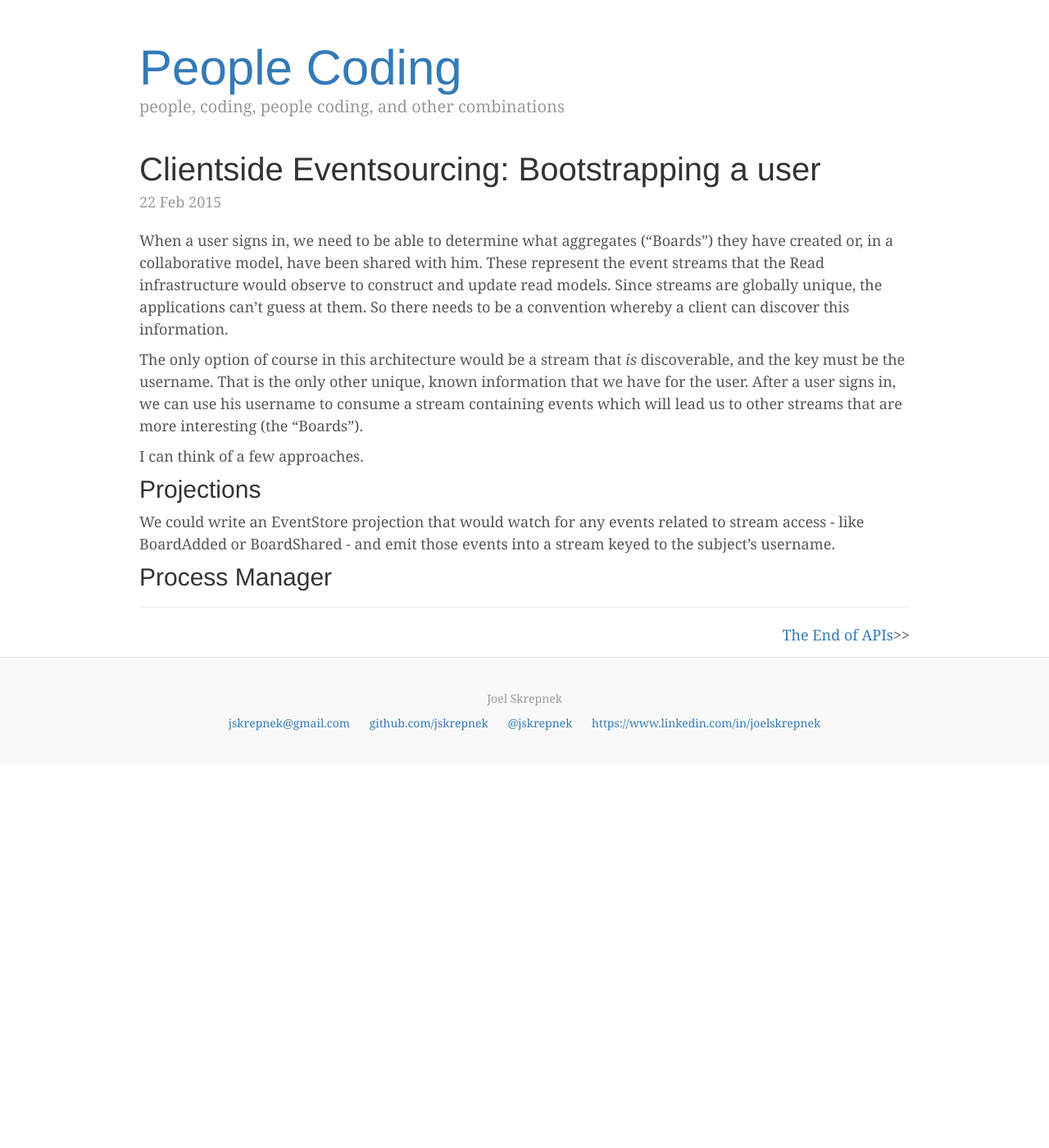
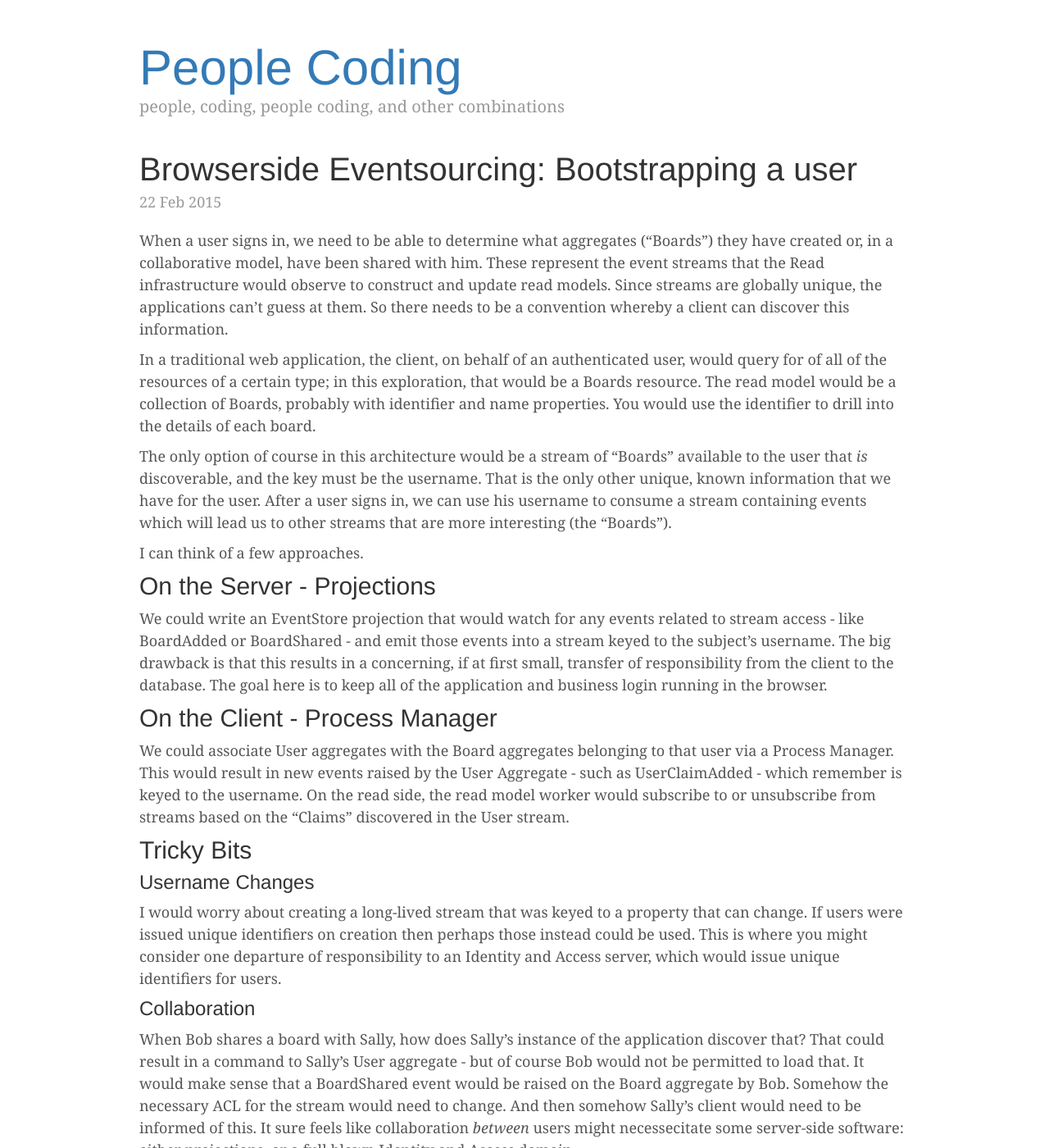
Before and after one commit to jskrepnek/jskrepnek.github.io, a Jekyll site: the page built from _posts/2015-02-22-bootstrapping-a-user.md, in a window 1280 px wide and 1400 px high. Shown: the whole window at 82% size. Built offline with Jekyll 4.4.1, drawn with Linux system fonts in a browser that asks for light colours; Markdown is read by kramdown in place of the engine named in the settings; some of the changed text lies outside the part shown.

Commit message:
Finished post Bootstrapping a user

```diff
--- a/_posts/2015-02-22-bootstrapping-a-user.md
+++ b/_posts/2015-02-22-bootstrapping-a-user.md
@@ -1,18 +1,30 @@
 ---
 layout: post
-title:  "Clientside Eventsourcing: Bootstrapping a user"
+title:  "Browserside Eventsourcing: Bootstrapping a user"
 date:   2015-02-22 16:38
 tags: software smartclients eventsourcing
 ---
 When a user signs in, we need to be able to determine what aggregates ("Boards") they have created or, in a collaborative model, have been shared with him.  These represent the event streams that the Read infrastructure would observe to construct and update read models.  Since streams are globally unique, the applications can't guess at them.  So there needs to be a convention whereby a client can discover this information.
 
-The only option of course in this architecture would be a stream that *is* discoverable, and the key must be the username.  That is the only other unique, known information that we have for the user.  After a user signs in, we can use his username to consume a stream containing events which will lead us to other streams that are more interesting (the "Boards").
+In a traditional web application, the client, on behalf of an authenticated user, would query for of all of the resources of a certain type; in this exploration, that would be a Boards resource.  The read model would be a collection of Boards, probably with identifier and name properties.  You would use the identifier to drill into the details of each board.
+
+The only option of course in this architecture would be a stream of "Boards" available to the user that *is* discoverable, and the key must be the username.  That is the only other unique, known information that we have for the user.  After a user signs in, we can use his username to consume a stream containing events which will lead us to other streams that are more interesting (the "Boards").
 
 I can think of a few approaches.
 
-Projections
+On the Server - Projections
 -----------
-We could write an EventStore projection that would watch for any events related to stream access - like BoardAdded or BoardShared - and emit those events into a stream keyed to the subject's username.
+We could write an EventStore projection that would watch for any events related to stream access - like BoardAdded or BoardShared - and emit those events into a stream keyed to the subject's username.  The big drawback is that this results in a concerning, if at first small, transfer of responsibility from the client to the database.  The goal here is to keep all of the application and business login running in the browser.
 
-Process Manager
+On the Client - Process Manager
 ---------------
+We could associate User aggregates with the Board aggregates belonging to that user via a Process Manager.  This would result in new events raised by the User Aggregate - such as UserClaimAdded - which remember is keyed to the username.  On the read side, the read model worker would subscribe to or unsubscribe from streams based on the "Claims" discovered in the User stream.
+
+Tricky Bits
+-----------
+
+### Username Changes
+I would worry about creating a long-lived stream that was keyed to a property that can change.  If users were issued unique identifiers on creation then perhaps those instead could be used.  This is where you might consider one departure of responsibility to an Identity and Access server, which would issue unique identifiers for users.
+
+### Collaboration
+When Bob shares a board with Sally, how does Sally's instance of the application discover that?  That could result in a command to Sally's User aggregate - but of course Bob would not be permitted to load that.  It would make sense that a BoardShared event would be raised on the Board aggregate by Bob.  Somehow the necessary ACL for the stream would need to change.  And then somehow Sally's client would need to be informed of this.  It sure feels like collaboration _between_ users might necessecitate some server-side software: either projections, or a full blown Identity and Access domain.
```
